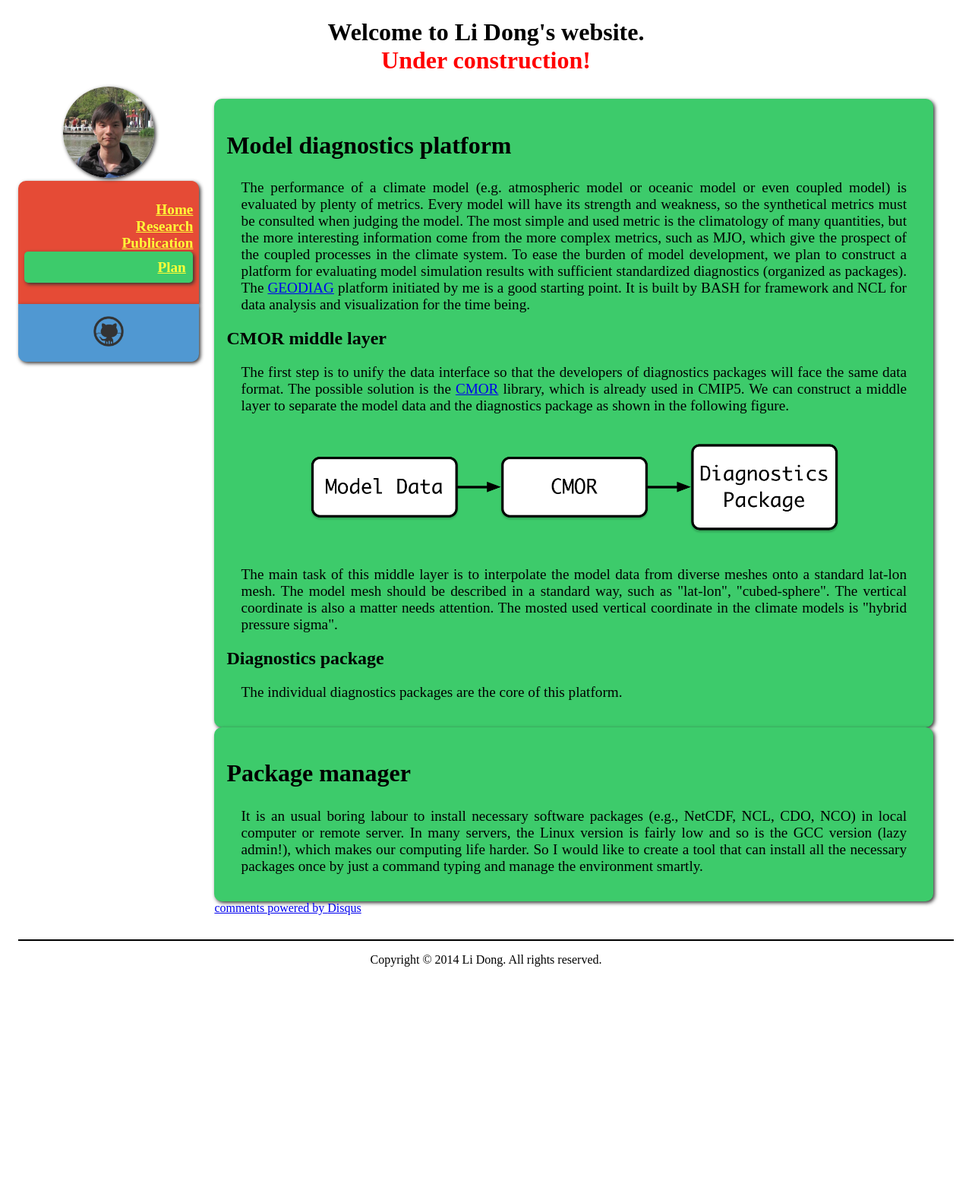
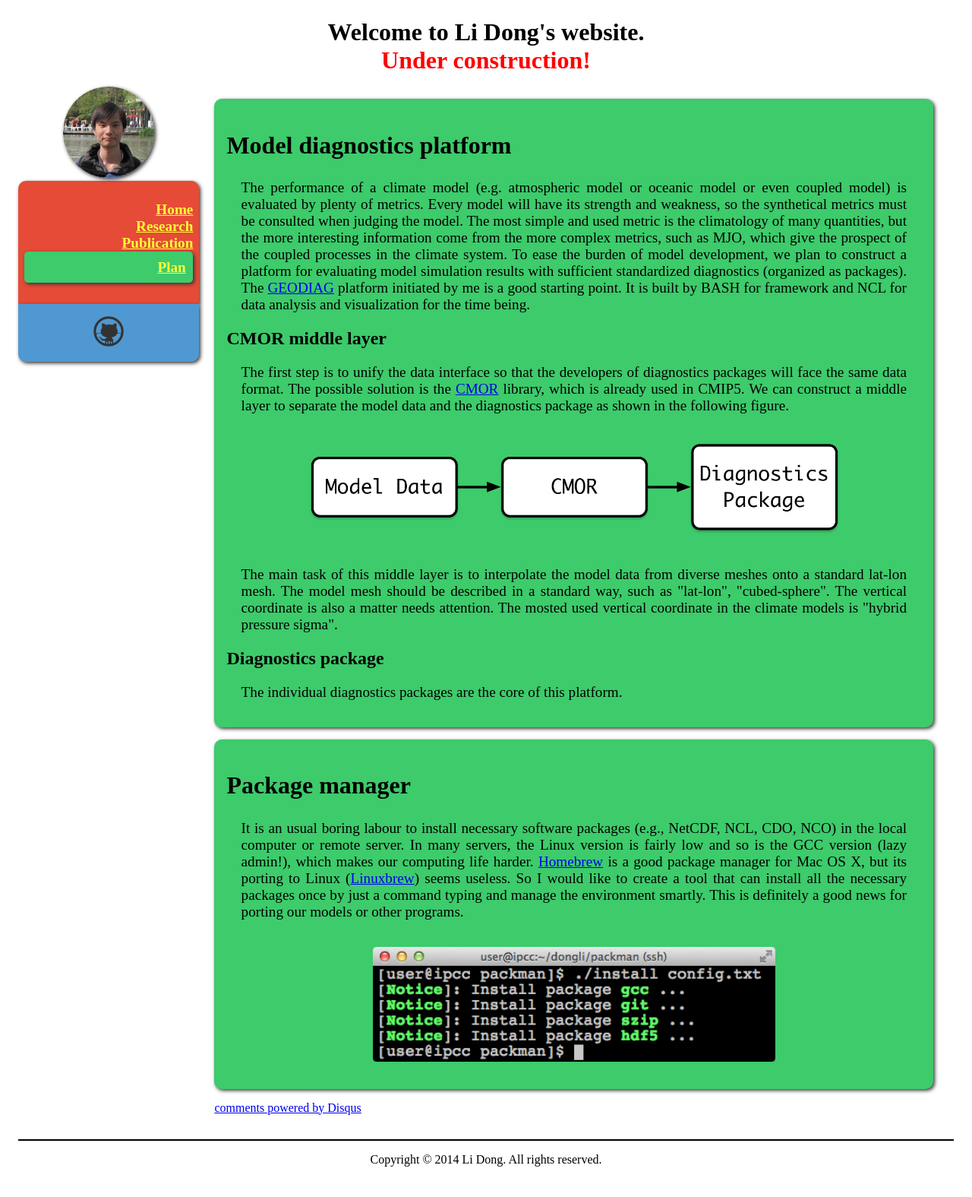
Before and after one commit to dongli/dongli, a Jekyll site: the page built from plan.html, in a window 1280 px wide. Shown: the whole page at 76% size. Built offline with Jekyll 4.4.1, drawn with Linux system fonts in a browser that asks for light colours; Markdown is read by kramdown in place of the engine named in the settings; comment, search, counter and statistics services are not loaded; before the commit the page ends 1312 px from its top, so only the background shows below that.

Commit message:
Add a packman demo picture

```diff
--- a/css/main.css
+++ b/css/main.css
@@ -111,6 +111,7 @@ article {
     background: rgb(61, 203, 107);
     border-radius: 10px 10px 10px 10px;
     padding: 1em;
+    margin-bottom: 1em;
     -moz-box-shadow:2px 2px 5px #333333;
     -webkit-box-shadow:2px 2px 5px #333333;
     box-shadow:2px 2px 5px #333333;
--- a/plan.html
+++ b/plan.html
@@ -26,6 +26,9 @@ title: Current Plan
 <article>
 	<h1>Package manager</h1>
 	<p>
-		It is an usual boring labour to install necessary software packages (e.g., NetCDF, NCL, CDO, NCO) in local computer or remote server. In many servers, the Linux version is fairly low and so is the GCC version (lazy admin!), which makes our computing life harder. So I would like to create a tool that can install all the necessary packages once by just a command typing and manage the environment smartly.
+		It is an usual boring labour to install necessary software packages (e.g., NetCDF, NCL, CDO, NCO) in the local computer or remote server. In many servers, the Linux version is fairly low and so is the GCC version (lazy admin!), which makes our computing life harder. <a href="http://brew.sh">Homebrew</a> is a good package manager for Mac OS X, but its porting to Linux (<a href="https://github.com/Homebrew/linuxbrew">Linuxbrew</a>) seems useless. So I would like to create a tool that can install all the necessary packages once by just a command typing and manage the environment smartly. This is definitely a good news for porting our models or other programs.
 	</p>
+    <figure>
+        <img src="assets/pictures/packman_demo.png" style="width:60%">
+    </figure>
 </article>
```
Also changed, not shown: assets/pictures/packman_demo.png (added).
